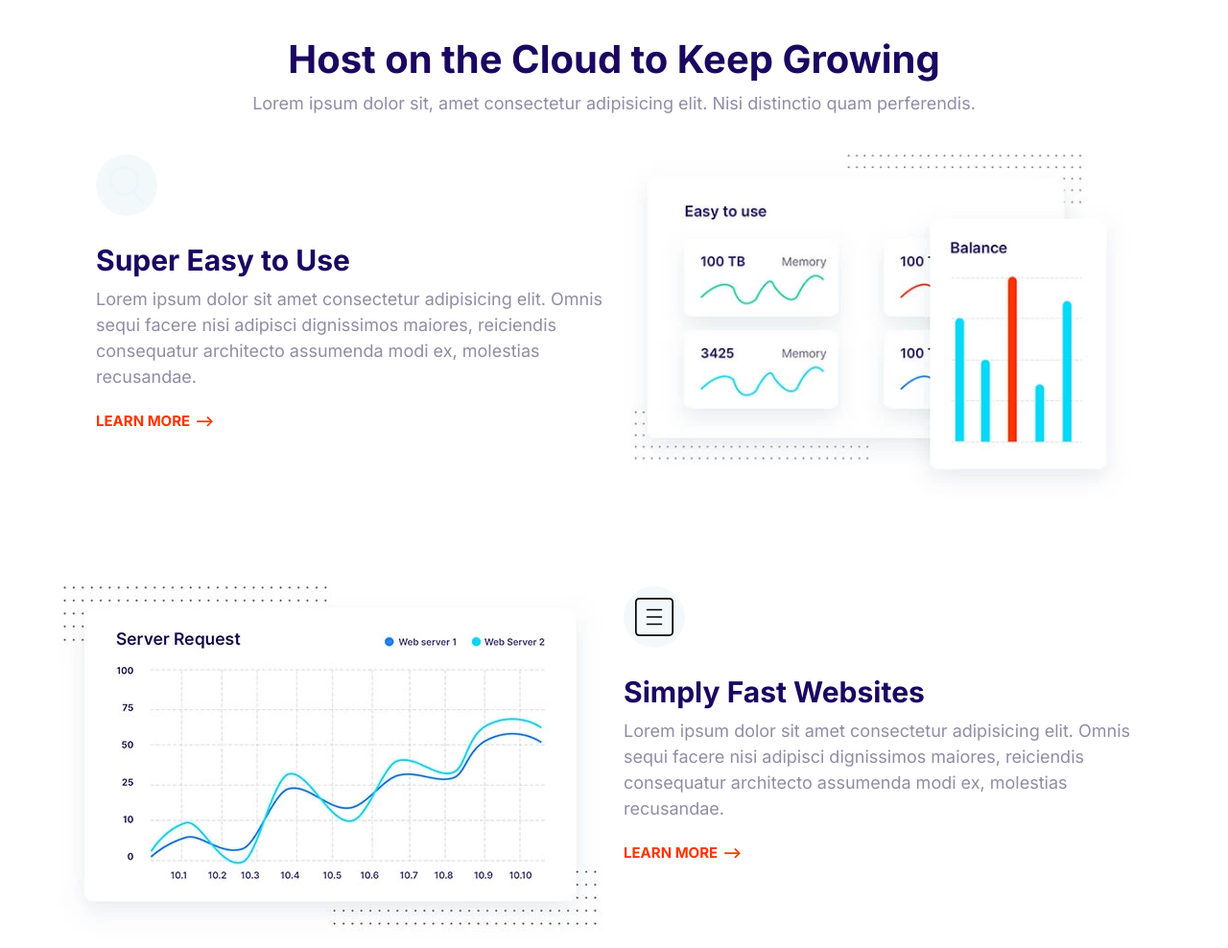
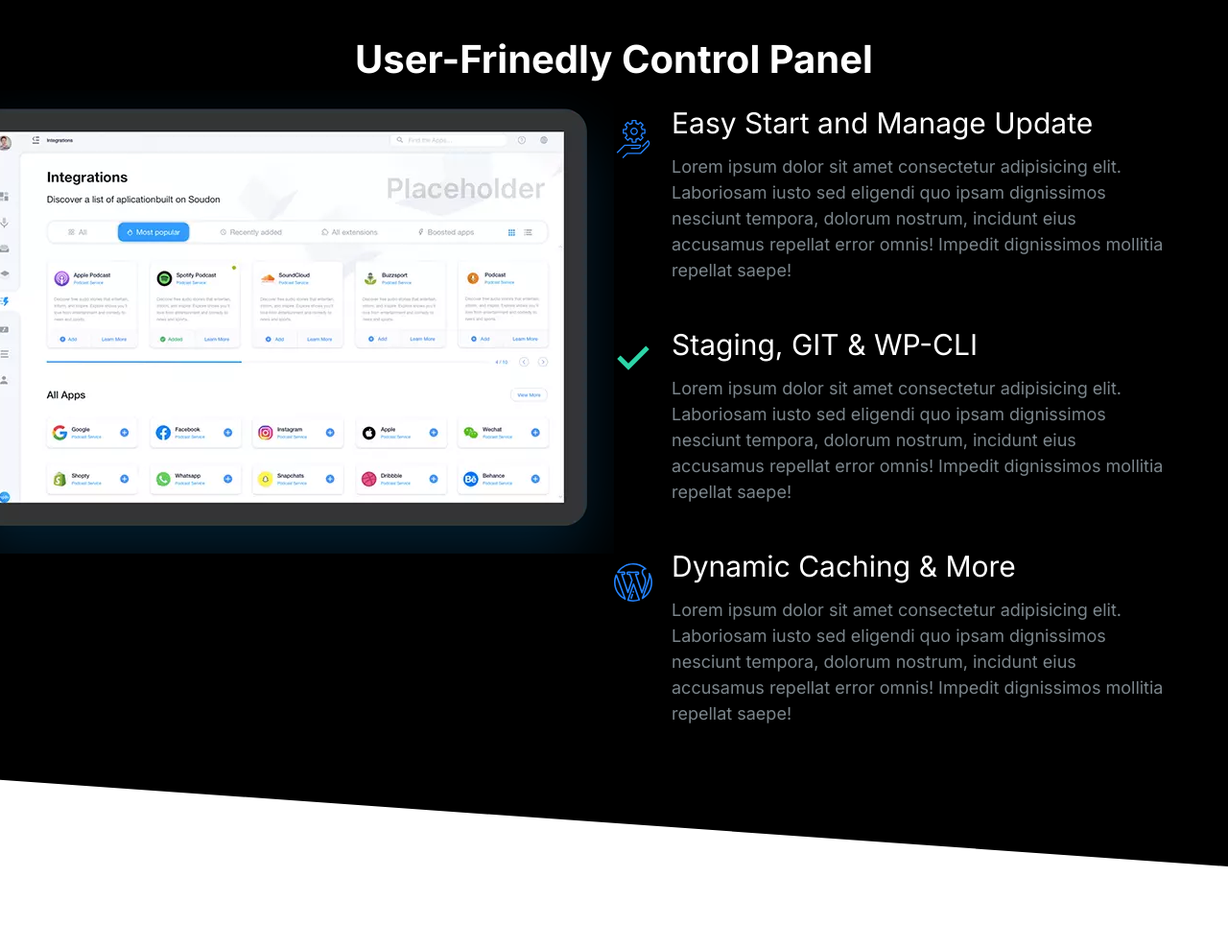
Before and after one commit to victorlevus/levussy, a plain HTML site: page index.html in a window 1280 px wide. Shown: the top 988 px of the page at 96% size. After the commit the page ends 903 px from the top, so only its background shows below. Drawn offline with Linux system fonts and the light colour scheme.

Commit message:
build the showcase component

```diff
--- a/css/style.css
+++ b/css/style.css
@@ -75,6 +75,7 @@ p {
 
   h3 {
     font-size: 3rem;
+    font-weight: 500;
   }
 }
 
@@ -149,7 +150,6 @@ a {
 /* LIST */
 .list {
   list-style: none;
-  color: var(--color-heading);
   padding: 0;
 }
 
@@ -161,6 +161,7 @@ a {
 .list--tick {
   list-style-image: url(../images/tick.svg);
   padding-left: 3rem;
+  color: var(--color-heading);
 }
 
 .list--tick .list__item {
@@ -423,6 +424,7 @@ a {
 /* MEDIA  */
 .media {
   display: flex;
+  margin-bottom: 3rem;
 }
 
 .media__image {
@@ -615,17 +617,19 @@ a {
   color: #7b858b;
 }
 
-.block--dark .block__heading {
+.block--dark h1,
+.block--dark h2,
+.block--dark h3 {
   color: #fff;
 }
 
 .block--skewed-left {
-  padding-bottom: calc(var(--padding-vertical) + 2rem);
+  padding-bottom: calc(var(--padding-vertical) + 4rem);
   clip-path: polygon(0% 0%, 100% 0%, 100% 100%, 0% 90%);
 }
 
 .block--skewed-right {
-  padding-bottom: calc(var(--padding-vertical) + 2rem);
+  padding-bottom: calc(var(--padding-vertical) + 4rem);
   clip-path: polygon(0% 0%, 100% 0%, 100% 90%, 0% 100%);
 }
 
@@ -776,3 +780,23 @@ a {
     order: 2;
   }
 }
+
+/* SHOWCASE */
+.block-showcase__image > img {
+  width: 100%;
+}
+
+@media screen and (min-width: 768px) {
+  .block-showcase .grid {
+    grid-template-columns: 50% 50%;
+  }
+
+  .block-showcase__image {
+    justify-self: end;
+  }
+
+  .block-showcase__image > img {
+    width: auto;
+    max-width: 700px;
+  }
+}
--- a/index.html
+++ b/index.html
@@ -11,74 +11,61 @@
     <link rel="stylesheet" href="css/style.css">
 </head>
 <body>
-    <section class="block container">
-        <header class="block__header">
+    <section class="block block--dark block--skewed-left block-showcase">
+        <div class="block__header">
             <h2 class="block__heading">
-                Host on the Cloud to Keep Growing
+                User-Frinedly Control Panel
             </h2>
-            <p>Lorem ipsum dolor sit, amet consectetur adipisicing elit. Nisi distinctio quam perferendis.</p>
-        </header>
-        <article class="grid grid--1x2 feature">
-            <div class="feature__content">
-                <span class="icon-container">
-                    <svg class="icon">
-                        <use xlink:href="images/sprite.svg#easy"></use>
+        </div>
+        <div class="container grid grid--1x2">
+            <picture class="block-showcase__image">
+                <source srcset="images/ipad.webp 1x, images/ipad@2x.webp 2x" type="image/webp">
+                <source srcset="images/ipad.png 1x, images/ipad@2x.png 2x" type="image/png">
+                <img src="images/ipad.png" alt="">
+            </picture>
+            <ul class="list">
+                <li>
+                    <div class="media">
+                        <div class="media__image">
+                            <svg class="icon icon--primary">
+                                <use xlink:href="images/sprite.svg#snap"></use>
                             </svg>
-                </span>
-                <h3>Super Easy to Use</h3>
-                <p>Lorem ipsum dolor sit amet consectetur adipisicing elit. Omnis sequi facere nisi adipisci dignissimos maiores, reiciendis consequatur architecto assumenda modi ex, molestias recusandae.</p>
-                <a href="#" class="link-arrow">learn more</a>
                         </div>
-            <picture>
-                <source srcset="images/easy.webp 1x, images/easy@2x.webp 2x" type="image/webp"/>
-                <source srcset="images/easy.jpg 1x, images/easy@2x.jpg 2x" type="image/jpg"/>
-
-                <img class="feature__image" src="images/easy@2x.jpg" alt="">
-            </picture>
-        </article>
-
-        <article class="grid grid--1x2 feature">
-            <div class="feature__content">
-                <span class="icon-container">
-                    <svg class="icon">
-                        <use xlink:href="images/sprite.svg#computer"></use>
+                        <div class="media__body">
+                            <h3 class="media__title ">Easy Start and Manage Update</h3>
+                            <p>Lorem ipsum dolor sit amet consectetur adipisicing elit. Laboriosam iusto sed eligendi quo ipsam dignissimos nesciunt tempora, dolorum nostrum, incidunt eius accusamus repellat error omnis! Impedit dignissimos mollitia repellat saepe!</p>
+                        </div>
+                    </div>
+                </li>
+                <li>
+                    <div class="media">
+                        <div class="media__image">
+                            <svg class="icon icon--primary">
+                                <use xlink:href="images/sprite.svg#growth"></use>
                             </svg>
-                </span>
-                <h3>Simply Fast Websites</h3>
-                <p>Lorem ipsum dolor sit amet consectetur adipisicing elit. Omnis sequi facere nisi adipisci dignissimos maiores, reiciendis consequatur architecto assumenda modi ex, molestias recusandae.</p>
-                <a href="#" class="link-arrow">learn more</a>
                         </div>
-            <picture>
-                <source srcset="images/fast.webp 1x, images/fast@2x.webp 2x" type="image/webp"/>
-                <source srcset="images/fast.jpg 1x, images/fast@2x.jpg 2x" type="image/jpg"/>
-
-                <img class="feature__image" src="images/fast@2x.jpg" alt="">
-            </picture>
-        </article>
-
-        <article class="grid grid--1x2 feature">
-            <div class="feature__content">
-                <span class="icon-container">
-                    <svg class="icon">
+                        <div class="media__body">
+                            <h3 class="media__title ">Staging, GIT & WP-CLI</h3>
+                            <p>Lorem ipsum dolor sit amet consectetur adipisicing elit. Laboriosam iusto sed eligendi quo ipsam dignissimos nesciunt tempora, dolorum nostrum, incidunt eius accusamus repellat error omnis! Impedit dignissimos mollitia repellat saepe!</p>
+                        </div>
+                    </div>
+                </li>
+                <li>
+                    <div class="media">
+                        <div class="media__image">
+                            <svg class="icon icon--primary">
                                 <use xlink:href="images/sprite.svg#wordpress"></use>
                             </svg>
-                </span>
-                <h3>WordPress made easy</h3>
-                <p>Lorem ipsum dolor sit amet consectetur adipisicing elit. Omnis sequi facere nisi adipisci dignissimos maiores, reiciendis consequatur architecto assumenda modi ex, molestias recusandae.</p>
-                <a href="#" class="link-arrow">learn more</a>
                         </div>
-            <picture>
-                <source srcset="images/wordpress.webp 1x, images/wordpress@2x.webp 2x" type="image/webp"/>
-                <source srcset="images/wordpress.jpg 1x, images/wordpress@2x.jpg 2x" type="image/jpg"/>
-
-                <img class="feature__image" src="images/wordpress@2x.jpg" alt="">
-            </picture>
-        </article>
-
-
+                        <div class="media__body">
+                            <h3 class="media__title ">Dynamic Caching & More</h3>
+                            <p>Lorem ipsum dolor sit amet consectetur adipisicing elit. Laboriosam iusto sed eligendi quo ipsam dignissimos nesciunt tempora, dolorum nostrum, incidunt eius accusamus repellat error omnis! Impedit dignissimos mollitia repellat saepe!</p>
+                        </div>
+                    </div>
+                </li>
+            </ul>
+        </div>
     </section>
-
-
 
     <script src="js/main.js"></script>
 </body>
```
Also changed, not shown: css/components/showcase.html (added, +55 -0 lines). Lines whose indentation alone changed are shown as unchanged.
